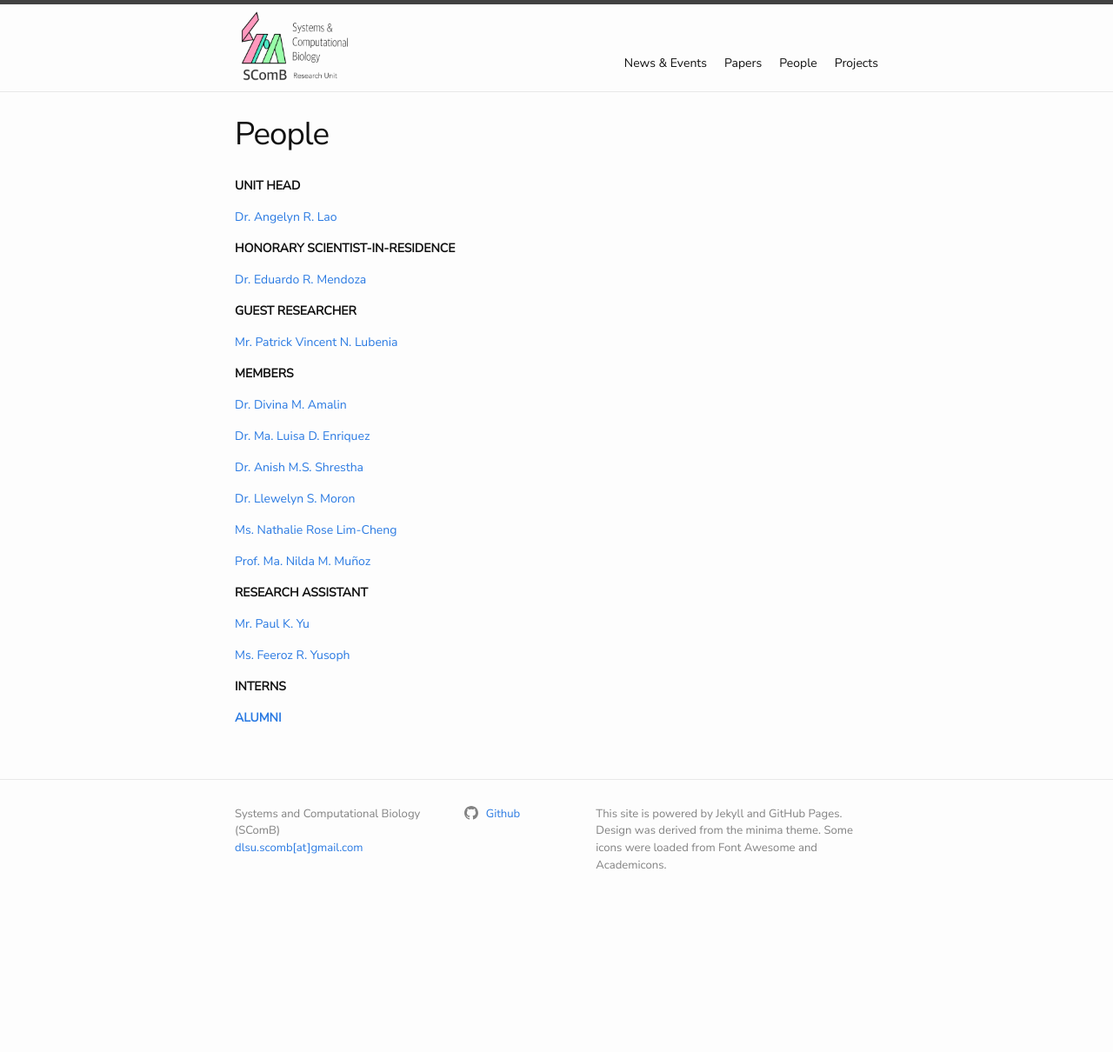
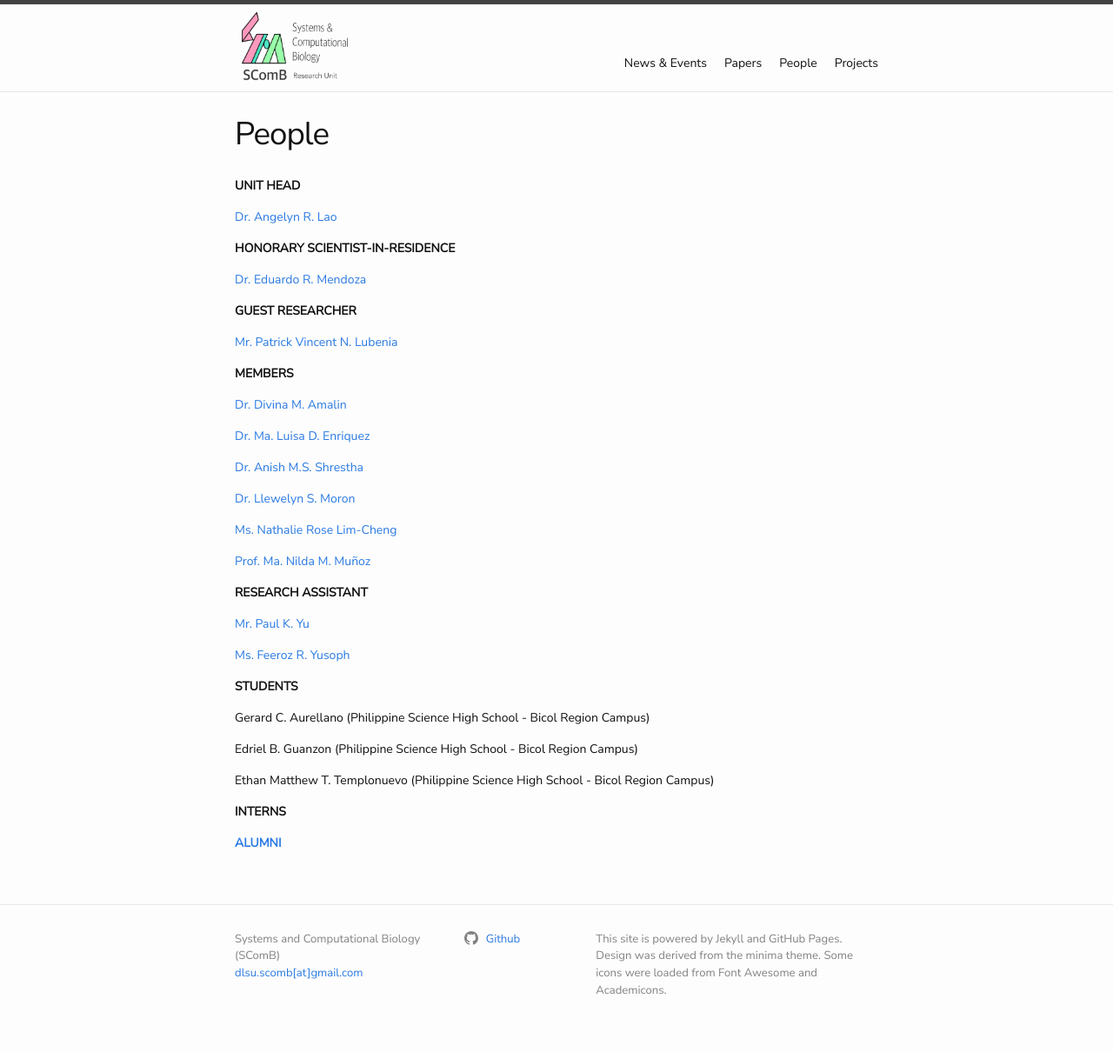
Before and after one commit to dlsu-scomb/dlsu-scomb.github.io, a Jekyll site: the page built from people.md, in a window 1280 px wide. Shown: the whole page at 87% size. Built offline with Jekyll 4.4.1, drawn with Linux system fonts in a browser that asks for light colours; nearby versions of some CDN libraries; a style sheet for code colours, icons or effects is not loaded; before the commit the page ends 1066 px from its top, so only the background shows below that.

Commit message:
Update people.md

```diff
--- a/people.md
+++ b/people.md
@@ -36,6 +36,14 @@ permalink: /people/
 
 [Ms. Feeroz R. Yusoph](https://www.linkedin.com/in/feeroz-yusoph/?originalSubdomain=sa)
 
+**STUDENTS**
+
+Gerard C. Aurellano (Philippine Science High School - Bicol Region Campus)
+
+Edriel B. Guanzon (Philippine Science High School - Bicol Region Campus)
+
+Ethan Matthew T. Templonuevo (Philippine Science High School - Bicol Region Campus)
+
 **INTERNS**
 
 [**ALUMNI**](/alumni)
```
